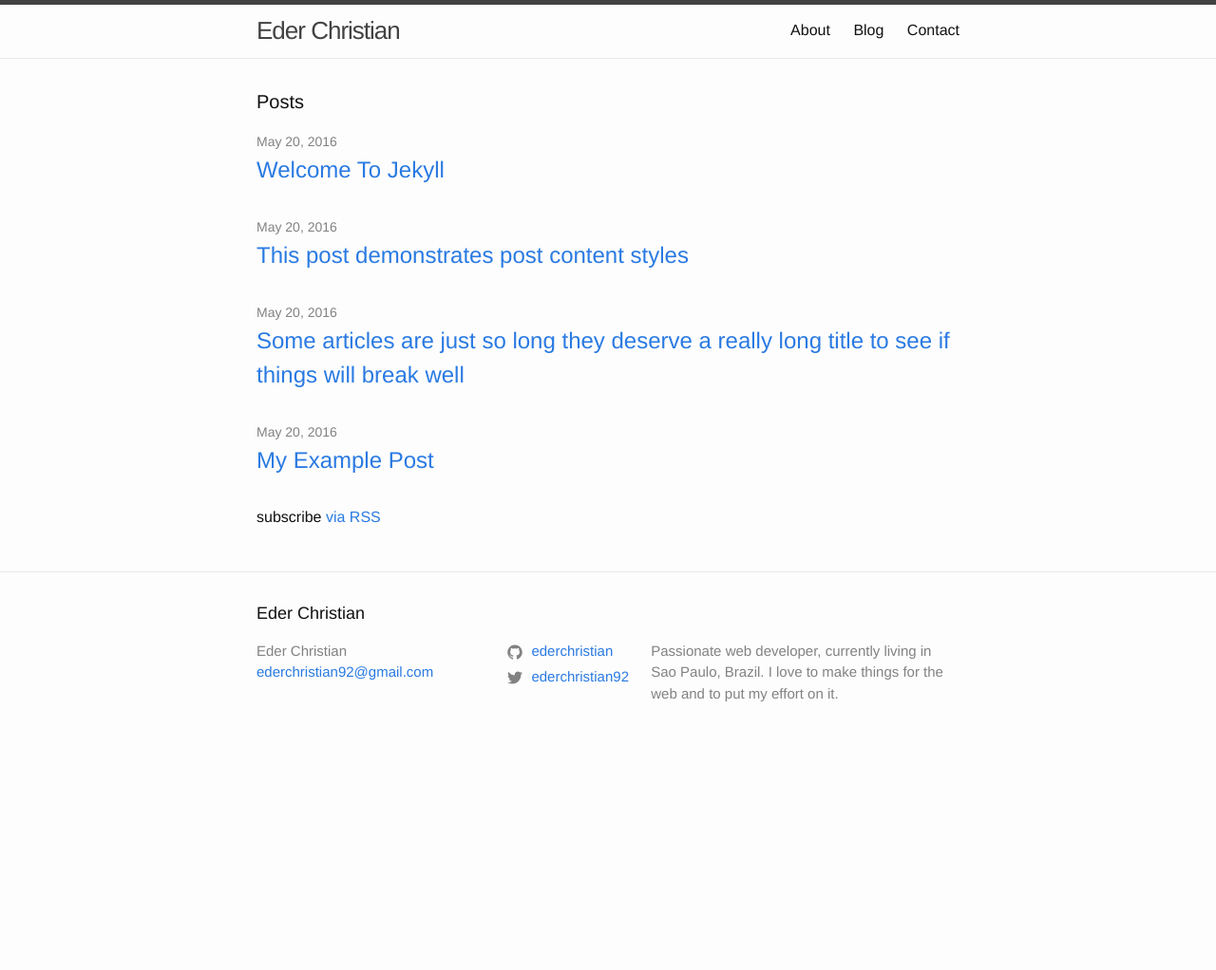
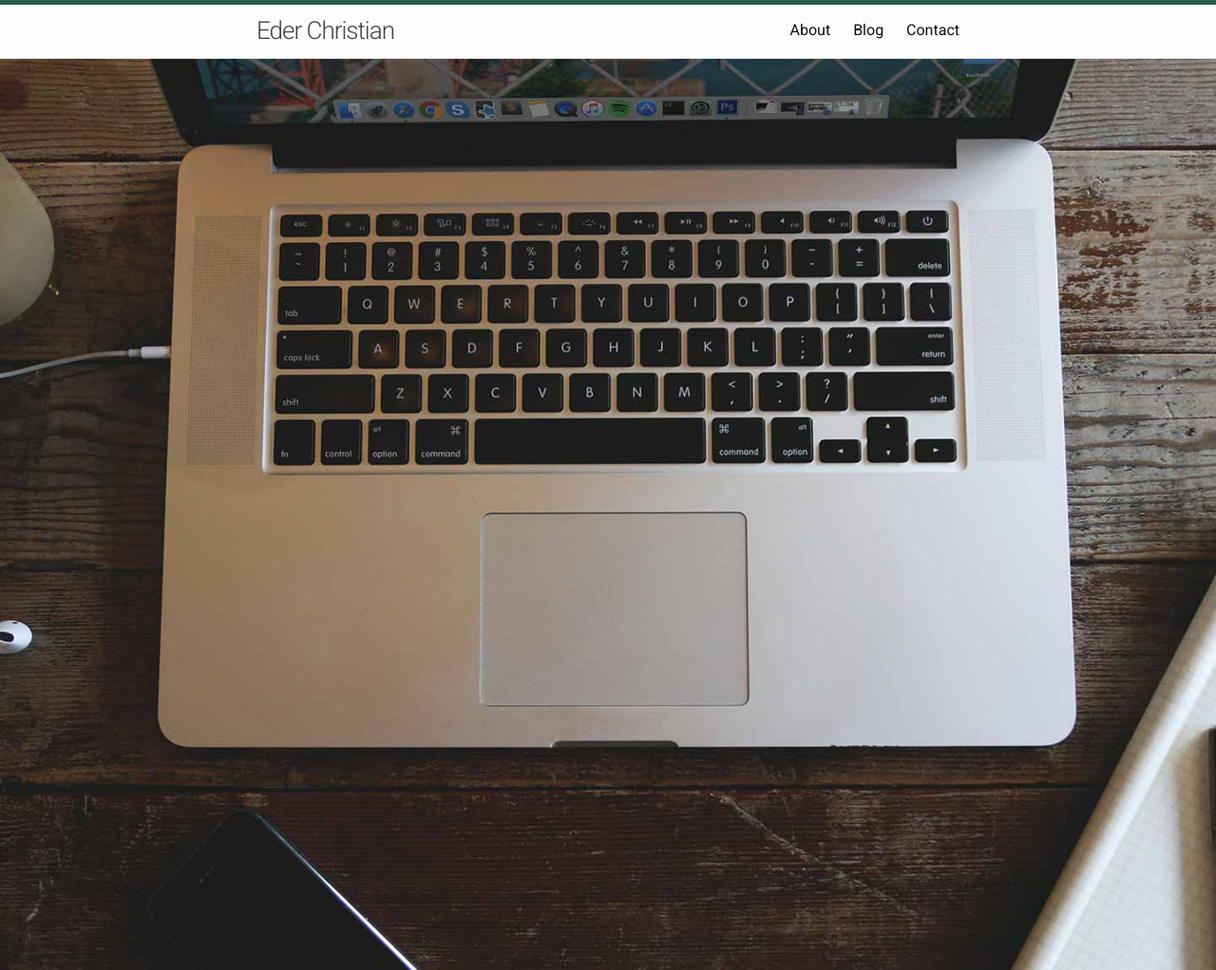
Before and after one commit to ederchristian/ederchristian, a Jekyll site: the page built from index.md, in a window 1280 px wide. Shown: the whole page at 95% size. Built offline with Jekyll 4.4.1, drawn with Linux system fonts in a browser that asks for light colours; before the commit the page ends 900 px from its top, so only the background shows below that.

Commit message:
Update content and style

```diff
--- a/_includes/head.html
+++ b/_includes/head.html
@@ -9,7 +9,8 @@
   <link rel="stylesheet" href="{{ "/assets/main.css" | relative_url }}">
   <link rel="canonical" href="{{ page.url | replace:'index.html','' | absolute_url }}">
   <link rel="alternate" type="application/rss+xml" title="{{ site.title | escape }}" href="{{ "/feed.xml" | relative_url }}">
-
+  <!-- Font -->
+  <link href="https://fonts.googleapis.com/css?family=Roboto:100,300,400,700" rel="stylesheet">
   {% if jekyll.environment == 'production' and site.google_analytics %}
   {% include google-analytics.html %}
   {% endif %}
--- a/_layouts/home.html
+++ b/_layouts/home.html
@@ -1,26 +1,3 @@
 ---
-layout: default
+layout: main
 ---
-
-<div class="home">
-
-  <h1 class="page-heading">Posts</h1>
-
-  {{ content }}
-
-  <ul class="post-list">
-    {% for post in site.posts %}
-      <li>
-        {% assign date_format = site.minima.date_format | default: "%b %-d, %Y" %}
-        <span class="post-meta">{{ post.date | date: date_format }}</span>
-
-        <h2>
-          <a class="post-link" href="{{ post.url | relative_url }}">{{ post.title | escape }}</a>
-        </h2>
-      </li>
-    {% endfor %}
-  </ul>
-
-  <p class="rss-subscribe">subscribe <a href="{{ "/feed.xml" | relative_url }}">via RSS</a></p>
-
-</div>
--- /dev/null
+++ b/_layouts/main.html
@@ -0,0 +1,18 @@
+<!DOCTYPE html>
+<html lang="{{ page.lang | default: site.lang | default: "en" }}">
+
+  {% include head.html %}
+
+  <body>
+
+    {% include header.html %}
+
+    <main class="home" aria-label="Content">
+      <div class="wrapper">
+        {{ content }}
+      </div>
+    </main>
+
+  </body>
+
+</html>
--- a/_sass/minima.scss
+++ b/_sass/minima.scss
@@ -2,7 +2,7 @@
 
 // Define defaults for each variable.
 
-$base-font-family: "Helvetica Neue", Helvetica, Arial, sans-serif !default;
+$base-font-family: "Roboto", Helvetica, Arial, sans-serif !default;
 $base-font-size:   16px !default;
 $base-font-weight: 400 !default;
 $small-font-size:  $base-font-size * 0.875 !default;
@@ -12,7 +12,7 @@ $spacing-unit:     30px !default;
 
 $text-color:       #111 !default;
 $background-color: #fdfdfd !default;
-$brand-color:      #2a7ae2 !default;
+$brand-color:      #285e4e !default;
 
 $grey-color:       #828282 !default;
 $grey-color-light: lighten($grey-color, 40%) !default;
--- a/_sass/minima/_layout.scss
+++ b/_sass/minima/_layout.scss
@@ -1,8 +1,21 @@
+/**
+ * Home
+ */
+.home {
+  background-image: url('../../assets/img/home/home-eder-christian.jpg');
+  background-repeat: no-repeat;
+  background-size: cover;
+  background-position: center;
+  position: relative;
+  height: 100vh;
+  padding: $spacing-unit 0;
+}
+
 /**
  * Site header
  */
 .site-header {
-  border-top: 5px solid $grey-color-dark;
+  border-top: 5px solid $brand-color;
   border-bottom: 1px solid $grey-color-light;
   min-height: $spacing-unit * 1.865;
 
--- a/blog.md
+++ b/blog.md
@@ -1,7 +1,5 @@
 ---
-layout: page
+layout: blog
 title: Blog
 permalink: /blog/
 ---
-
-This is my blog
--- a/index.md
+++ b/index.md
@@ -1,8 +1,3 @@
 ---
-#
-# You don't need to edit this file, it's empty on purpose.
-# Edit minima's home layout instead if you wanna make some changes
-# See: https://jekyllrb.com/docs/themes/#overriding-theme-defaults
-#
 layout: home
 ---
```
Also changed, not shown: _layouts/blog.html (added, +19 -0 lines).
